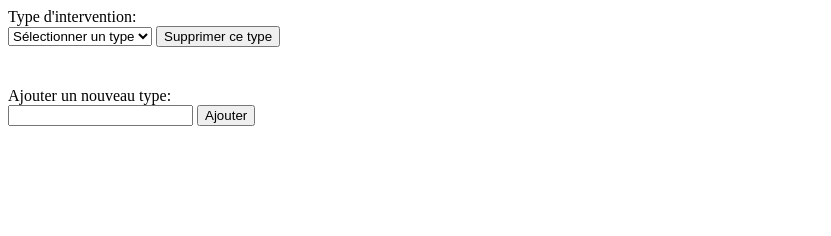
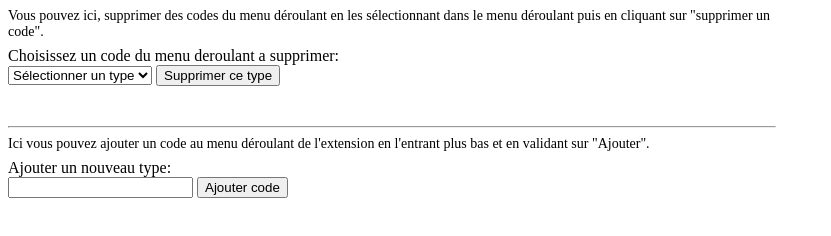
Before and after one commit to Mathiasduc/autrement_dit_calendar, a browser extension: page options/options.html in a window 1280 px wide. Shown: the whole page, without its empty margins (0-831 px from the left). Drawn offline with Linux system fonts and the light colour scheme.

Commit message:
Add a reset form button, search dropdown  and
and description of options fields, working link to options from main
popup , put back the scroll bar of dropdown , and will sort new elements
in the options array

```diff
--- a/options/options.css
+++ b/options/options.css
@@ -2,6 +2,11 @@ body{
 	font-size: 16px;
 	max-width: 48em;
 	min-width: 30em;
+}
+
+.info{
+	font-size: 14px;
+	margin-bottom: 0.5em;
 }
 
 .first_form{
--- a/options/options.html
+++ b/options/options.html
@@ -6,9 +6,10 @@
 	<link rel="stylesheet" href="options.css">
 </head>
 <body>
+	<div class="info">Vous pouvez ici, supprimer des codes du menu déroulant en les sélectionnant dans le menu déroulant puis en cliquant sur "supprimer un code".</div>
 	<form class="first_form">
 			<label for="type">
-				Type d'intervention:
+				Choisissez un code du menu deroulant a supprimer:
 			</label>
 		<div>
 			<select name="type" id="type">
@@ -17,11 +18,13 @@
 			<button id="delete_option">Supprimer ce type</button>
 		</div>
 	</form>
+	<hr>
+	<div class="info">Ici vous pouvez ajouter un code au menu déroulant de l'extension en l'entrant plus bas et en validant sur "Ajouter".</div>
 	<form>
 		<label for="type_add">Ajouter un nouveau type:</label>
 		<div>
 			<input id="type_add" type="text">
-			<button id="button_add">Ajouter</button>
+			<button id="button_add">Ajouter code</button>
 		</div>
 		<div id="status"></div>
 	</form>
--- a/options/options.js
+++ b/options/options.js
@@ -45,7 +45,7 @@ var app = {
 		}
 		newType = newType.trim().replace(/ /g,"_");	/*on enleve les espaces de debut et de fin(trim) et on remplace les espaces restants avec des underscores (REGEX)*/
 		chrome.storage.sync.get(function(result){
-			result.type.push(newType);
+			result.type.push(newType).sort();
 			chrome.storage.sync.set({type: result.type}, function() {
 				me.animationFeedback("add");
 				me.populateSelect(result.type);
--- a/popup_view/popup.css
+++ b/popup_view/popup.css
@@ -1,6 +1,3 @@
-::-webkit-scrollbar {
-	display: none;
-}
 
 *{
 	box-sizing: border-box;
@@ -14,6 +11,10 @@ body{
 	margin: 0.5em 0.5em 2em 0.5em;
 	font-size: 16px;
 	min-width: 47em;
+}
+
+body::-webkit-scrollbar {
+	display: none;
 }
 
 a{
@@ -40,7 +41,7 @@ a:active{
 .button_field{
 	margin-right: auto;
 	margin-left: auto;
-	max-width: 44em;
+	max-width: 90%;
 	display: flex ;
 	justify-content: space-between;
 }
```
Also changed, not shown: popup_view/view.html (+2 -1 lines).
